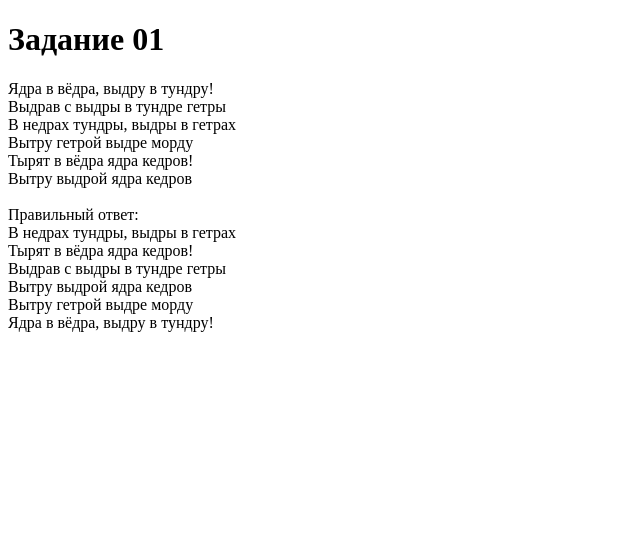
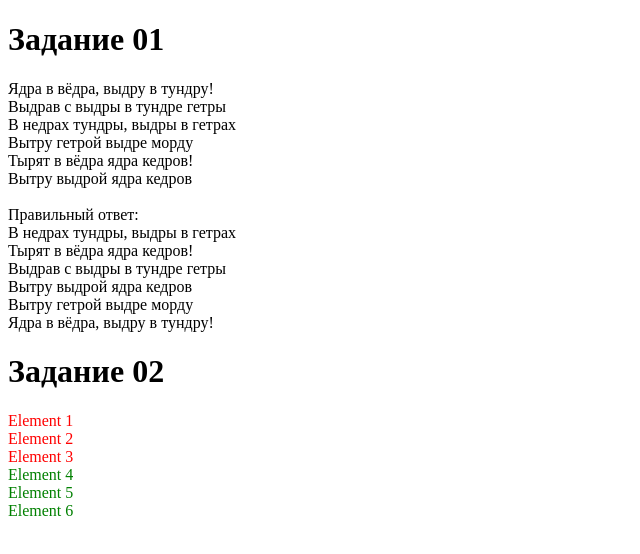
Before and after one commit to asmossunov/homework_66_anton_mosunov, a plain HTML site: page index.html in a window 1280 px wide. Shown: the whole page, without its empty margins (0-640 px from the left). Drawn offline with Linux system fonts and the light colour scheme.

Commit message:
Решение 2-го задания.
Написан скрипт для решения второго задания: task_02.js
Скрипт подключен к странице index.html
Организован вывод решения в консоль и на главную страницу

```diff
--- a/index.html
+++ b/index.html
@@ -15,9 +15,18 @@
     <div id="string-4">Вытру гетрой выдре морду </div>
     <div id="string-5">Тырят в вёдра ядра кедров!</div>
     <div id="string-6">Вытру выдрой ядра кедров</div>
-
     <div class="task_01_out"></div>
 
+    <h1>Задание 02</h1>
+    <div class="element">Element 1</div>
+    <div class="element">Element 2</div>
+    <div class="element">Element 3</div>
+    <div class="element">Element 4</div>
+    <div class="element">Element 5</div>
+    <div class="element">Element 6</div>
+    <div class="task_02_out"></div>
+
 <script src="js/task_01.js"></script>
+<script src="js/task_02.js"></script>
 </body>
 </html>
--- /dev/null
+++ b/js/task_02.js
@@ -0,0 +1,16 @@
+const getElements = () => {
+    const elements = document.getElementsByClassName('element')
+    let out_02 = document.querySelector('.task_02_out')
+    for (let element = 0; element < elements.length; element++) {
+        elements[element].style.color = 'red'
+        if(element < elements.length /2) {
+            elements[element].style.color = 'red'
+            console.log(elements[element].innerText)
+        }
+        else {
+            elements[element].style.color = 'green'
+            console.log(elements[element].innerText)
+        }
+    }
+}
+getElements()
```
